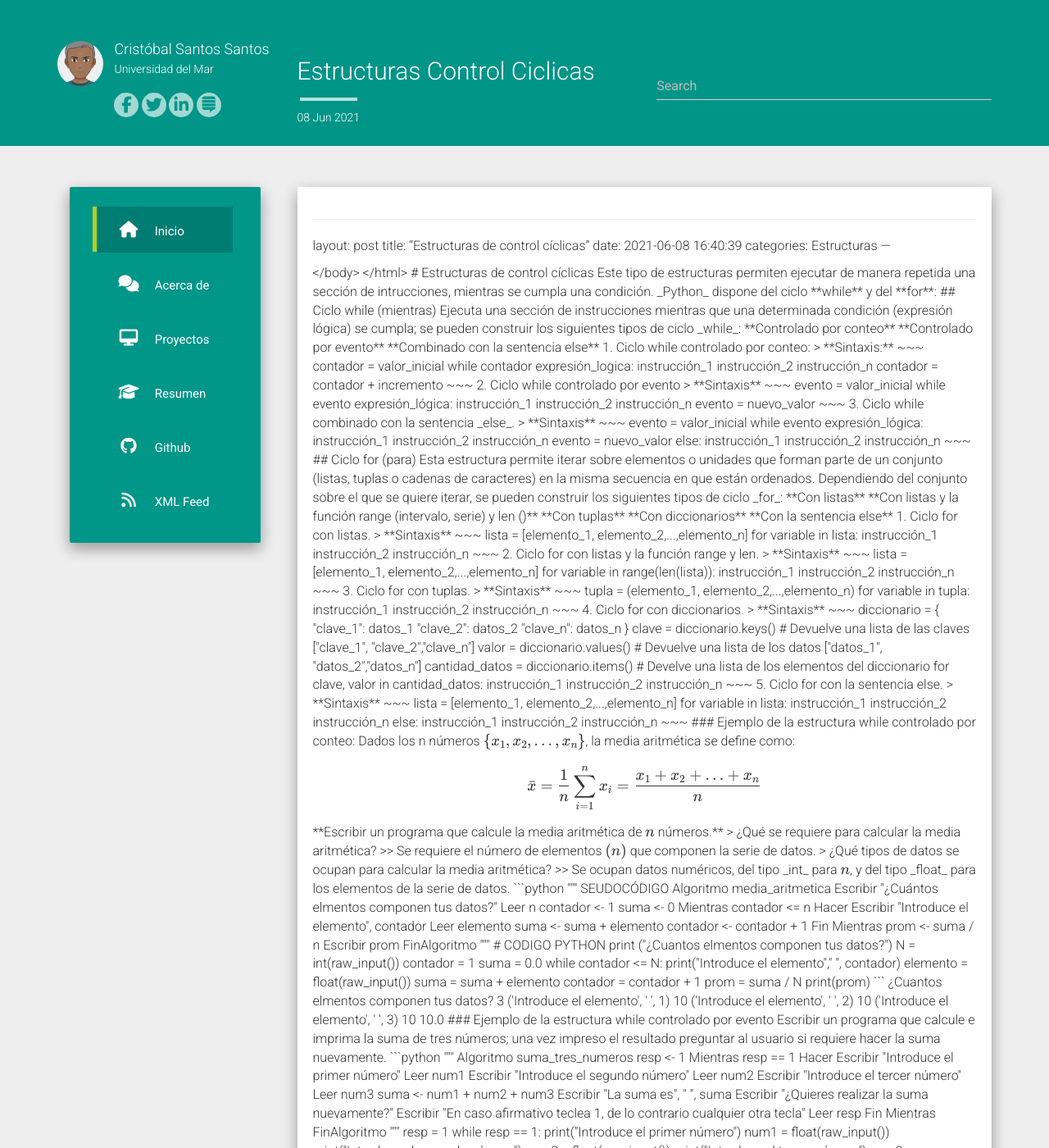
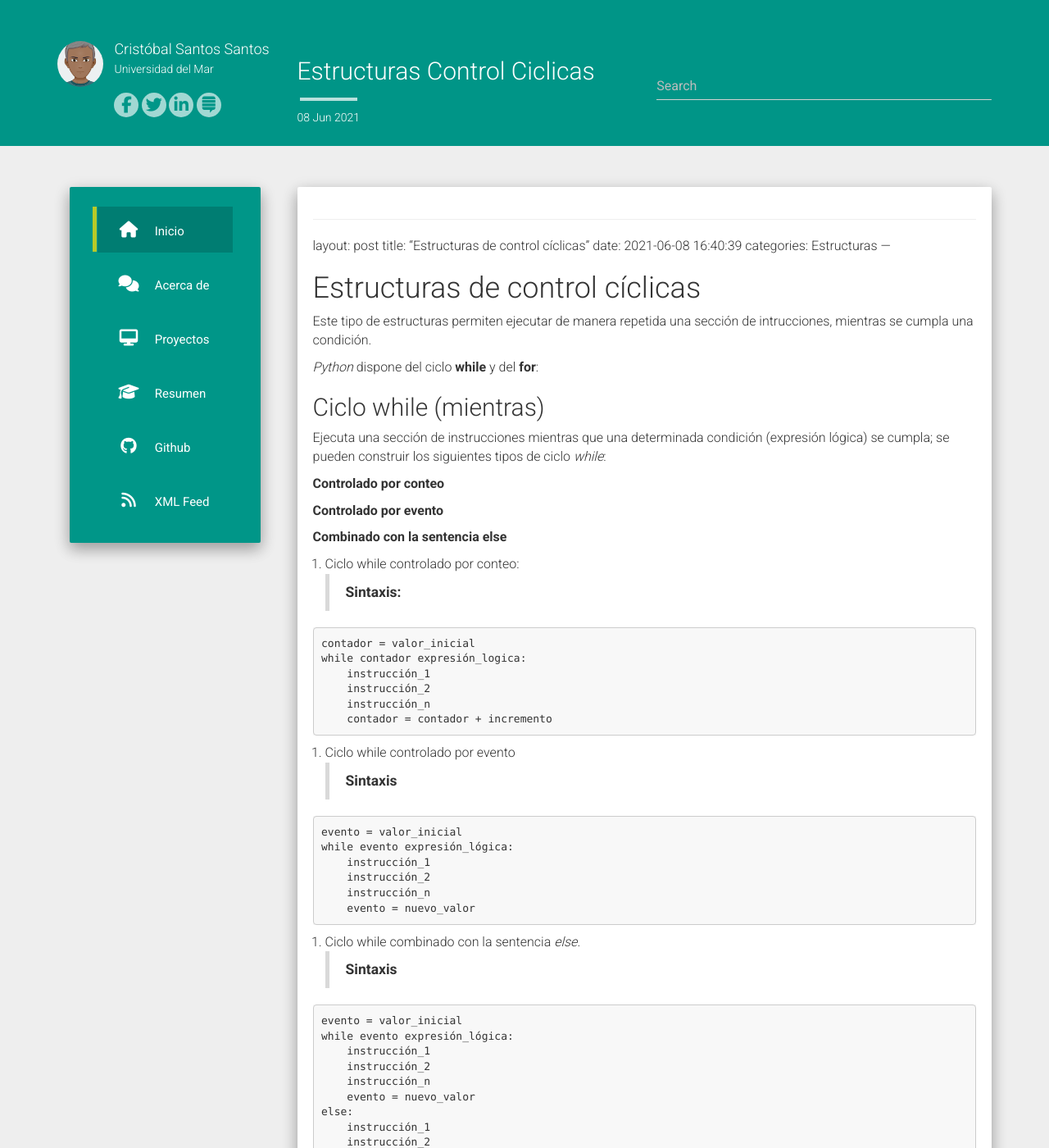
Before and after one commit to css-umar/Programacion, a Jekyll site: the page built from _posts/2021-06-08-Estructuras-Control-Ciclicas.md, in a window 1280 px wide and 1400 px high. Shown: the whole window at 82% size. Built offline with Jekyll 4.4.1, drawn with Linux system fonts in a browser that asks for light colours; nearby versions of some CDN libraries; our own code applies the rules of GitHub Pages for plain Markdown files; formulas are drawn with MathJax 3; comment, search, counter and statistics services are not loaded; some of the changed text lies outside the part shown.

Commit message:
Update 2021-06-08-Estructuras-Control-Ciclicas.md

````diff
--- a/_posts/2021-06-08-Estructuras-Control-Ciclicas.md
+++ b/_posts/2021-06-08-Estructuras-Control-Ciclicas.md
@@ -5,20 +5,6 @@
 date:   2021-06-08 16:40:39
 categories: Estructuras
 ---
-
-<html>
-<head>
-<script type="text/x-mathjax-config">
-    MathJax.Hub.Config({
-      tex2jax: {
-        skipTags: ['script', 'noscript', 'style', 'textarea', 'pre'],
-        inlineMath: [['$','$']]
-      }
-    });
-  </script>
-  <script src="https://cdn.mathjax.org/mathjax/latest/MathJax.js?config=TeX-AMS-MML_HTMLorMML" type="text/javascript"></script>
-</body>
-</html>
 
 # Estructuras de control cíclicas
 
@@ -164,7 +150,7 @@
 
 ### Ejemplo de la estructura while controlado por conteo:
 
-Dados los n números $ \{ x_{1},x_{2},\ldots ,x_{n} \} $, la media aritmética se define como:
+Dados los n números $$ \{ x_{1},x_{2},\ldots ,x_{n} \} $$, la media aritmética se define como:
 
 $$\bar {x} = \frac{1}{n}\sum_{i=1}^{n}{x_i}=\dfrac{x_1+x_2+\ldots+x_n}{n} $$
 
@@ -176,7 +162,7 @@
 
 > ¿Qué tipos de datos se ocupan para calcular la media aritmética?
 
->> Se ocupan datos numéricos, del tipo _int_ para $n$, y del tipo _float_ para los elementos de la serie de datos.
+>> Se ocupan datos numéricos, del tipo _int_ para $$n$$, y del tipo _float_ para los elementos de la serie de datos.
 
 
 ```python
````
